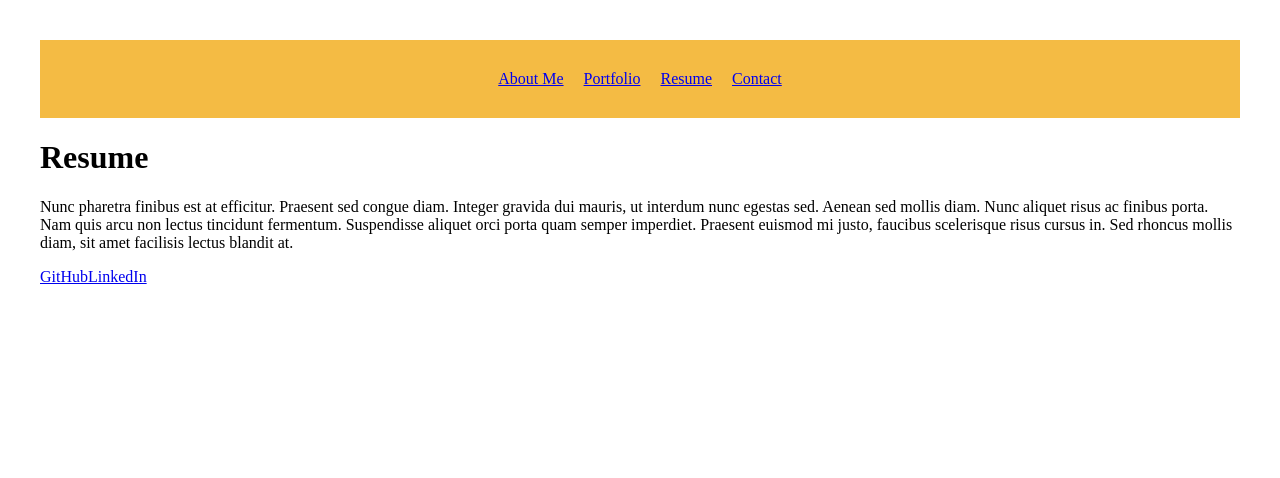
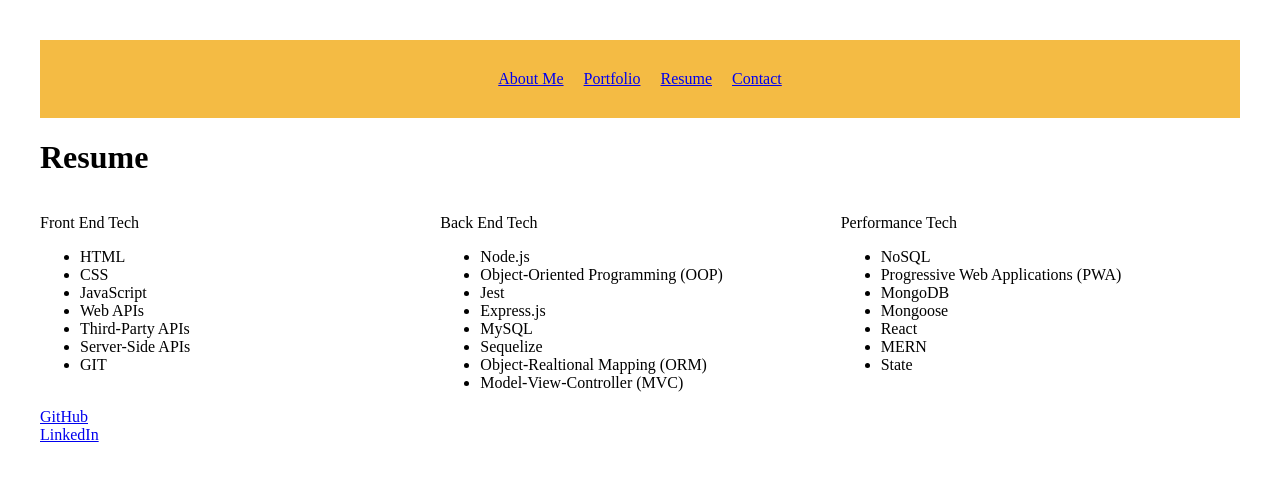
Before and after one commit to melmealey/REACT-Portfolio, a React (Vite) app: page /Resume in a window 1280 px wide. Shown: the top 478 px of the page. Built offline with nearby package versions, Linux system fonts and the light colour scheme.

Commit message:
resume listing

```diff
--- a/package.json
+++ b/package.json
@@ -10,6 +10,7 @@
     "preview": "vite preview"
   },
   "dependencies": {
+    "@chakra-ui/layout": "^2.3.1",
     "@chakra-ui/react": "^2.8.2",
     "@emailjs/browser": "^4.3.3",
     "@emotion/react": "^11.11.4",
--- a/src/components/Footer.jsx
+++ b/src/components/Footer.jsx
@@ -2,7 +2,8 @@ const Footer = () => {
   return (
     <footer>
       <a href='https://github.com/melmealey' target='_blank'>GitHub</a>
-      <a href='https://www.linkedin.com/in/https://www.linkedin.com/in/mel-mealey-bb0048a2/' target='_blank'>LinkedIn</a>
+      <br />
+      <a href='https://www.linkedin.com/in/mel-mealey-bb0048a2/' target='_blank'>LinkedIn</a>
     </footer >
   )
 }
--- a/src/pages/Contact.jsx
+++ b/src/pages/Contact.jsx
@@ -26,8 +26,10 @@ export default function Contact() {
       );
   };
 
+
   return (
-
+    <>
+<h1>CONTACT ME</h1>
 
 <form ref={form} onSubmit={sendEmail}>
 <VStack
@@ -36,11 +38,11 @@ export default function Contact() {
   align='stretch'
 >
   <Box h='40px'>
-     <label>Name  </label>
+     <label>Your Name  </label>
       <input type="text" name="user_name" />
   </Box>
   <Box h='40px'>
-      <label>Email  </label>
+      <label>Your Email  </label>
       <input type="email" name="user_email" />
   </Box>
 
@@ -51,7 +53,7 @@ export default function Contact() {
 </VStack>
       <input type="submit" value="Send" />
     </form>
-
+</>
 
   )
 }
--- a/src/pages/Resume.jsx
+++ b/src/pages/Resume.jsx
@@ -1,15 +1,55 @@
+import { Grid, GridItem } from '@chakra-ui/react'
+
 export default function Resume() {
   return (
+
+
     <div>
       <h1>Resume</h1>
-      <p>
-        Nunc pharetra finibus est at efficitur. Praesent sed congue diam.
-        Integer gravida dui mauris, ut interdum nunc egestas sed. Aenean sed
-        mollis diam. Nunc aliquet risus ac finibus porta. Nam quis arcu non
-        lectus tincidunt fermentum. Suspendisse aliquet orci porta quam semper
-        imperdiet. Praesent euismod mi justo, faucibus scelerisque risus cursus
-        in. Sed rhoncus mollis diam, sit amet facilisis lectus blandit at.
-      </p>
+
+
+      <Grid templateColumns='repeat(3, 1fr)' gap={1}>
+        <div>
+          <p> Front End Tech </p>
+          <ul>
+            <li> HTML </li>
+            <li> CSS </li>
+            <li> JavaScript </li>
+            <li> Web APIs </li>
+            <li> Third-Party APIs </li>
+            <li> Server-Side APIs </li>
+            <li> GIT </li>
+          </ul>
+        </div>
+
+        <div>
+          <p> Back End Tech </p>
+          <ul>
+            <li> Node.js </li>
+            <li> Object-Oriented Programming (OOP) </li>
+            <li> Jest </li>
+            <li> Express.js </li>
+            <li> MySQL </li>
+            <li> Sequelize </li>
+            <li> Object-Realtional Mapping (ORM) </li>
+            <li> Model-View-Controller (MVC) </li>
+          </ul>
+        </div>
+
+        <div>
+          <p> Performance Tech </p>
+          <ul>
+            <li> NoSQL </li>
+            <li> Progressive Web Applications (PWA) </li>
+            <li> MongoDB </li>
+            <li> Mongoose </li>
+            <li> React </li>
+            <li> MERN </li>
+            <li> State </li>
+          </ul>
+
+        </div>
+      </Grid>
     </div>
   )
 }
```
Also changed, not shown: 1 other file (tests, documents, lock files or other folders).
